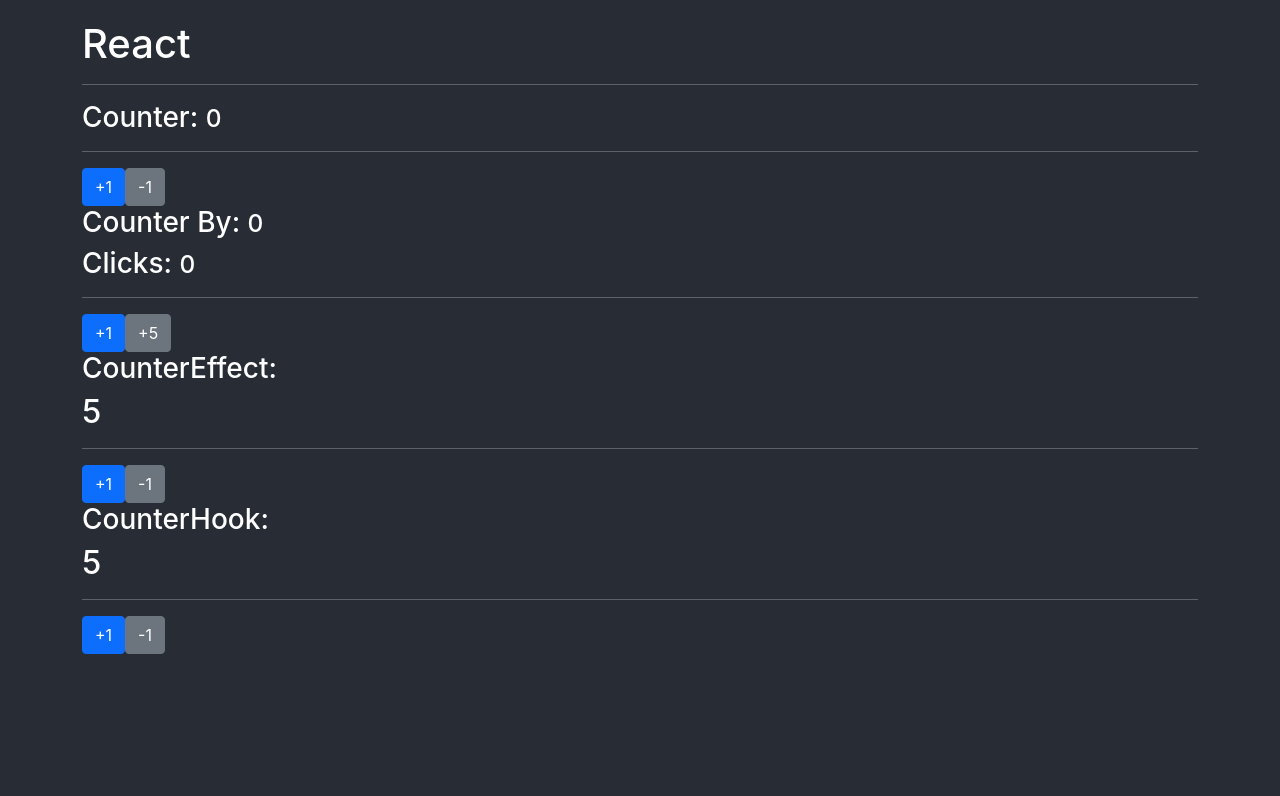
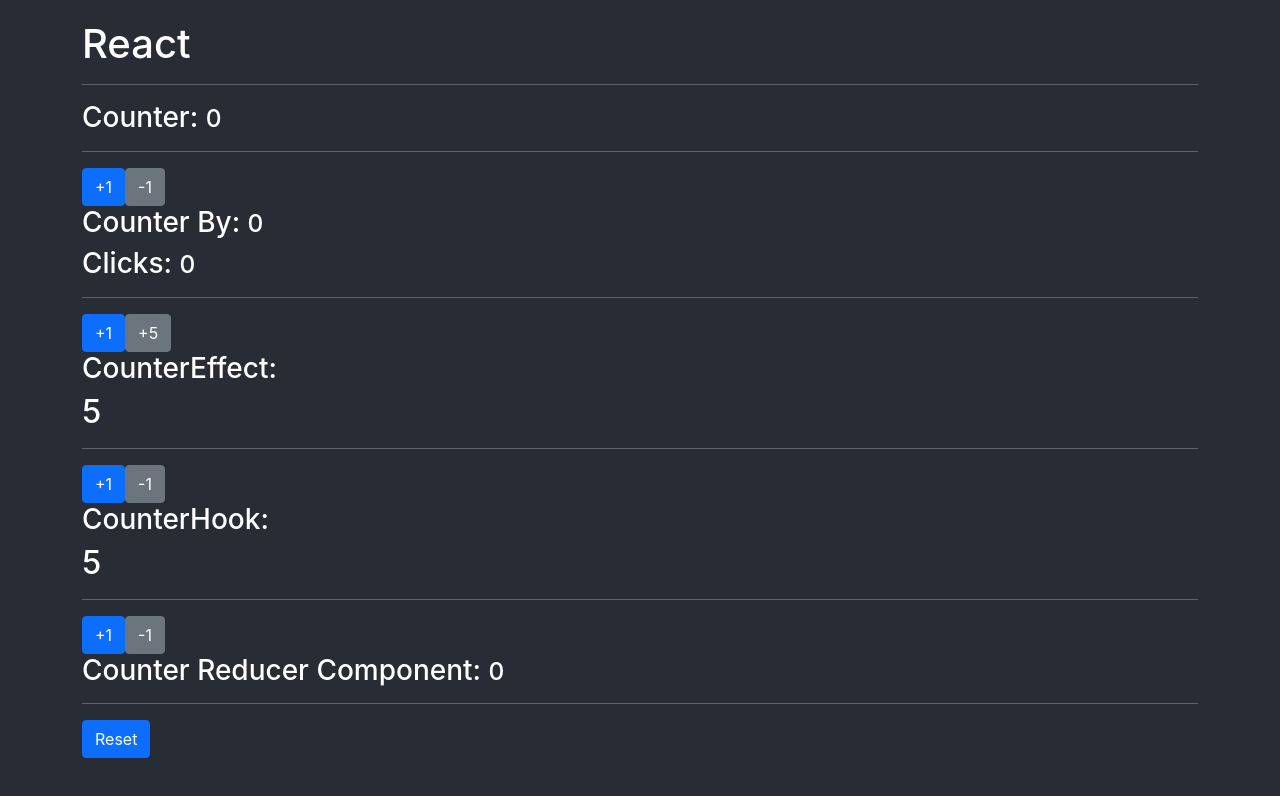
Before and after one commit to Alejoboga20/react-typescript, a React (Create React App) app: page / in a window 1280 px wide. Shown: the top 796 px of the page. Built offline with nearby package versions, Linux system fonts and the light colour scheme.

Commit message:
Creating reducer

```diff
--- a/src/App.tsx
+++ b/src/App.tsx
@@ -2,6 +2,7 @@ import { Counter } from './components/Counter';
 import { CounterBy } from './components/CounterBy';
 import { CounterEffect } from './components/CounterEffect';
 import { CounterHook } from './components/CounterHook';
+import { CounterReducerComponent } from './components/CounterReducer';
 
 const App = () => {
 	return (
@@ -13,6 +14,7 @@ const App = () => {
 			<CounterBy />
 			<CounterEffect />
 			<CounterHook />
+			<CounterReducerComponent />
 		</>
 	);
 };
--- /dev/null
+++ b/src/components/CounterReducer.tsx
@@ -0,0 +1,51 @@
+import { useReducer } from 'react';
+
+const INITIAL_STATE: CounterState = {
+	counter: 0,
+	previous: 0,
+	changes: 0,
+};
+
+type CounterAction = { type: 'increaseBy'; payload: { value: number } } | { type: 'reset' };
+
+const counterReducer = (state: CounterState, action: CounterAction): CounterState => {
+	switch (action.type) {
+		case 'increaseBy':
+			return {
+				...state,
+			};
+		case 'reset':
+			return {
+				...INITIAL_STATE,
+			};
+		default:
+			return { ...state };
+	}
+};
+
+export const CounterReducerComponent = () => {
+	const [{ counter }, dispatch] = useReducer(counterReducer, INITIAL_STATE);
+
+	const handleClick = () => {
+		dispatch({ type: 'reset' });
+	};
+
+	return (
+		<>
+			<h3>
+				Counter Reducer Component: <small>{counter}</small>
+			</h3>
+			<hr />
+
+			<button className='btn btn-primary' onClick={() => handleClick()}>
+				Reset
+			</button>
+		</>
+	);
+};
+
+interface CounterState {
+	counter: number;
+	previous: number;
+	changes: number;
+}
```
